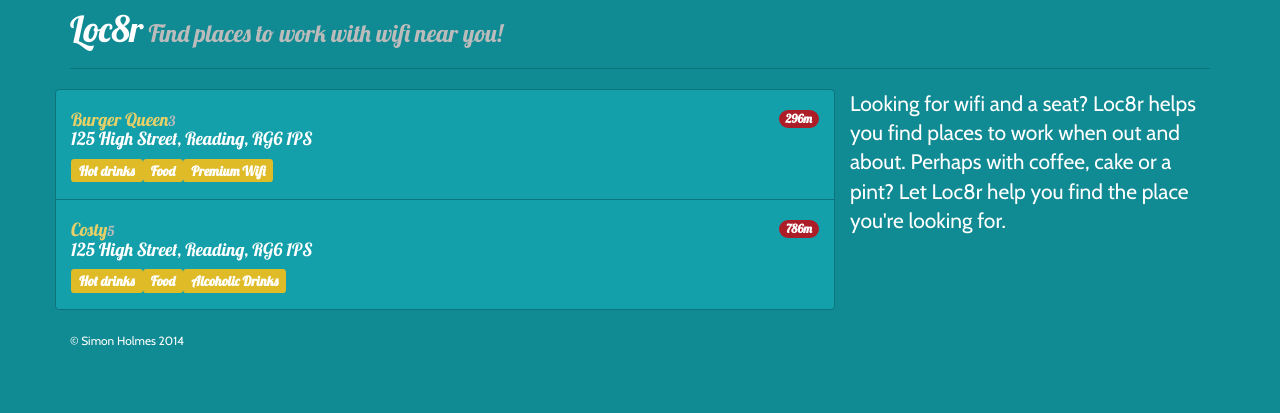
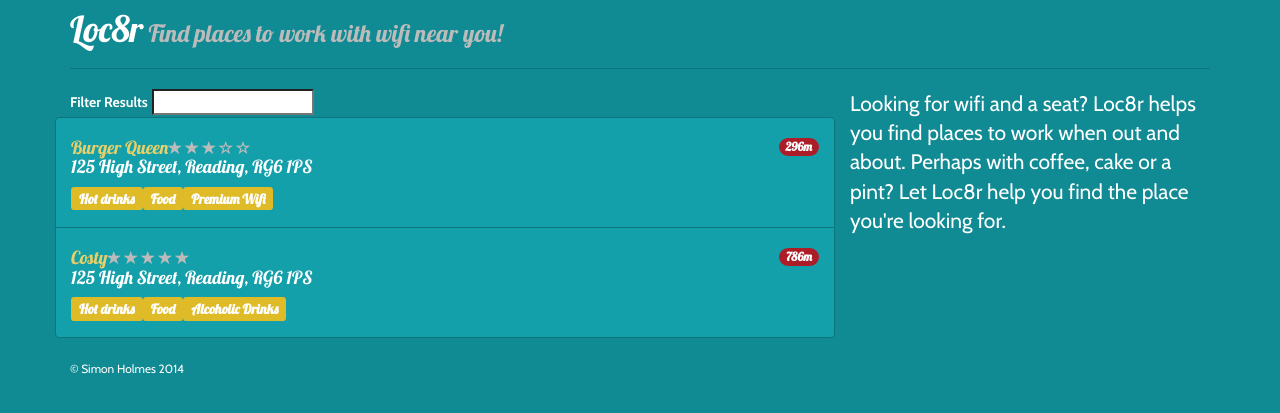
Before and after one commit to SasquatchXYZ/my-MEAN, a Node server app: page / in a window 1280 px wide. Shown: the part 51-464 px from the top of the page. Run offline with Node 20, Linux system fonts and the light colour scheme; some libraries are stand-ins or nearby versions.

Commit message:
moving forward with Angular

```diff
--- a/app_server/views/locations-list.jade
+++ b/app_server/views/locations-list.jade
@@ -10,12 +10,14 @@ block content
           small &nbsp;#{pageHeader.strapline}
   .row
     .col-xs-12.col-sm-8(ng-controller="locationListCtrl")
+      label(for="filter") Filter Results
+      input#filter(type="text", name="filter", ng-model="textFilter")
       .error {{ message }}
       .row.list-group
-        .col-xs-12.list-group-item(ng-repeat="location in data.locations")
+        .col-xs-12.list-group-item(ng-repeat="location in data.locations | filter: textFilter")
           h4
             a(href='/location/{{ location._id }}') {{ location.name }}
-            small(rating-stars)
+            small.rating-stars(rating-stars, rating="location.rating")
             span.badge.pull-right.badge-default {{ location.distance | formatDistance}}
             p.address {{ location.address }}
             p
--- a/public/angular/loc8rApp.js
+++ b/public/angular/loc8rApp.js
@@ -48,7 +48,10 @@ const formatDistance = () => {
 // Directive for rendering Rating
 const ratingStars = () => {
   return {
-    template: '{{ location.rating }}'
+    scope: {
+      thisRating: '=rating'
+    },
+    templateUrl: '/angular/rating-stars.html'
   }
 };
 
--- /dev/null
+++ b/public/angular/rating-stars.html
@@ -0,0 +1,5 @@
+<span class="glyphicon glyphicon-star{{ thisRating<1 ? '-empty' : ''}}"></span>
+<span class="glyphicon glyphicon-star{{ thisRating<2 ? '-empty' : ''}}"></span>
+<span class="glyphicon glyphicon-star{{ thisRating<3 ? '-empty' : ''}}"></span>
+<span class="glyphicon glyphicon-star{{ thisRating<4 ? '-empty' : ''}}"></span>
+<span class="glyphicon glyphicon-star{{ thisRating<5 ? '-empty' : ''}}"></span>
--- a/public/stylesheets/style.css
+++ b/public/stylesheets/style.css
@@ -28,3 +28,7 @@ a {
 .reviewTimestap {
   color: #cccccc;
 }
+
+#filter {
+  margin-left: 4px;
+}
```
